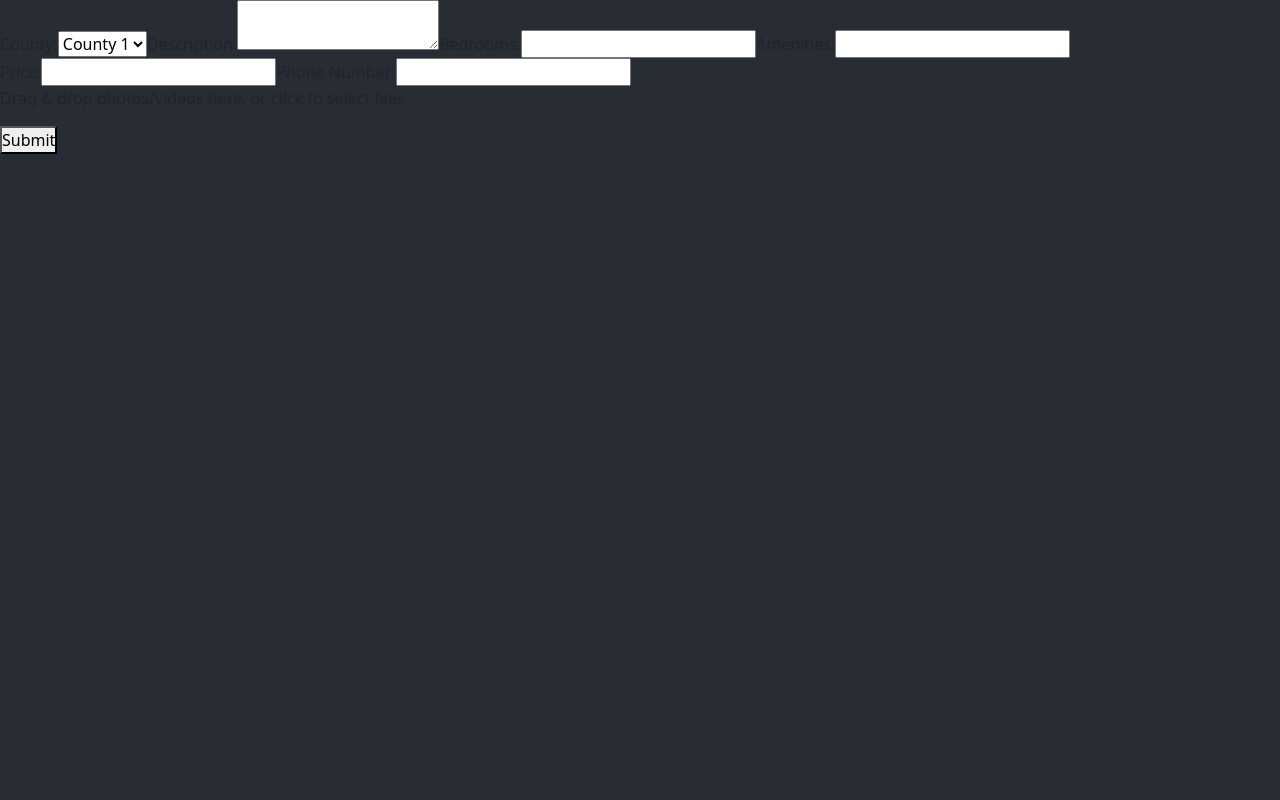
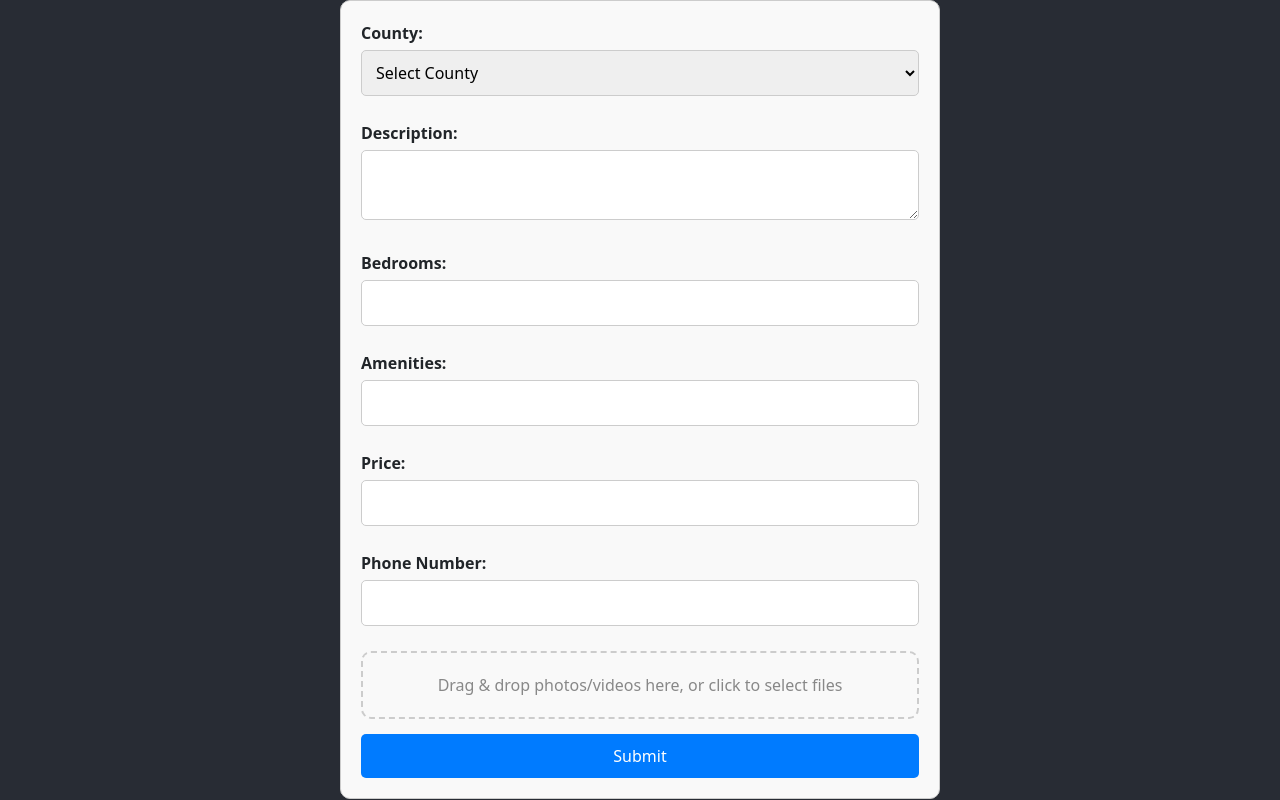
Before and after one commit to Trevor-Kayeyia-Madara/msamo, a React (Create React App) app: page /landlord-form in a window 1280 px wide. Built offline with nearby package versions, Linux system fonts and the light colour scheme.

Commit message:
I have added landlords

```diff
--- a/src/Pages/Landlord/index.js
+++ b/src/Pages/Landlord/index.js
@@ -1,10 +1,47 @@
 import React, { useState } from 'react';
 import axios from 'axios';
 import Dropzone from 'react-dropzone';
+import './land.css';
 
 const counties = [
-  { name: 'County 1', areas: ['Area 1-1', 'Area 1-2'] },
-  { name: 'County 2', areas: ['Area 2-1', 'Area 2-2'] },
+    { name: 'Nairobi', areas: [
+        'Bahati, Nairobi', 'Buruburu', 'Dagoretti', 'Dandora', 'Doonholm',
+        'Eastleigh, Nairobi', 'Embakasi', 'Embakasi Pipeline', 'Gatwekera',
+        'Gigiri', 'Githurai', 'Highridge', 'Hurlingham, Nairobi', 'Huruma',
+        'Imara Daima', 'Jericho, Nairobi', 'Kaloleni, Nairobi', 'Kambi Muru',
+        'Kamulu', 'Kangemi', 'Karen, Kenya', 'Kariobangi', 'Kasarani',
+        'Kawangware', 'Kayole', 'Kiambiu', 'Kibera', 'Kichinjio', 'Kileleshwa',
+        'Kilimani', 'Kisumu Ndogo', 'Kitisuru', 'Komarock', 'Korogocho',
+        'Kware, Nairobi', 'Kyuna', 'Laini Saba', 'Lang\'ata', 'Lavington, Nairobi',
+        'Lindi, Nairobi', 'Loresho', 'Lucky Summer', 'Madaraka Estate',
+        'Majengo, Nairobi', 'Makadara', 'Makongeni', 'Marurui', 'Mashimoni',
+        'Mathare', 'Mathare Valley', 'Matopeni', 'Mihang\'o', 'Mountain View, Nairobi',
+        'Mugumoini', 'Muirigo', 'Mukuru kwa Njenga', 'Mukuru slums', 'Muthangari',
+        'Mutuini', 'Mwiki', 'Nairobi West', 'Ng\'ando', 'Ngara, Nairobi',
+        'Njiru, Nairobi', 'Nyayo Estate', 'Nyayo Highrise', 'Ofafa', 'Pangani, Nairobi',
+        'Parklands, Nairobi', 'Pumwani', 'Raila', 'Riruta Satellite', 'Roysambu',
+        'Ruai', 'Ruaraka', 'Runda', 'Sarang\'ombe', 'Shauri Moyo', 'Shilanga',
+        'Siranga', 'South B', 'South C', 'Soweto East', 'Soweto West',
+        'Spring Valley, Nairobi', 'Starehe', 'Syokimau', 'Thome, Nairobi',
+        'Umoja, Nairobi', 'Upper Hill, Nairobi', 'Utawala', 'Uthiru', 'Waithaka',
+        'Westlands, Nairobi', 'Woodley, Nairobi', 'Zimmerman, Nairobi',
+        'Ziwani, Nairobi'
+      ]
+    },
+    { name: 'Mombasa', areas: [
+        'Mvita', 'Nyali', 'Changamwe', 'Jomvu', 'Kisauni', 'Likoni'
+      ]
+    },
+    { name: 'Kisumu', areas: [
+        'Mamboleo', 'Nyando', 'Bandani', 'Kisumu Central', 'Kondele',
+        'Lolwe Estate', 'Manyatta', 'Milimani', 'Muhoroni'
+      ]
+    },
+    { name: 'Eldoret', areas: ['Area 2-1', 'Area 2-2'] },
+    { name: 'Nakuru', areas: ['Area 1-1', 'Area 1-2'] },
+    { name: 'Kwale', areas: ['Area 2-1', 'Area 2-2'] },
+    { name: 'Machakos', areas: ['Area 1-1', 'Area 1-2'] },
+
     // Add all 47 counties and their areas
   ];
 
@@ -50,10 +87,11 @@ function LandlordForm() {
     };
 
     return (
-    <form onSubmit={handleSubmit}>
+      <form className="landlord-form" onSubmit={handleSubmit}>
         <label>
           County:
           <select value={selectedCounty} onChange={(e) => setSelectedCounty(e.target.value)}>
+            <option value="">Select County</option>
             {counties.map((county, index) => (
               <option key={index} value={county.name}>{county.name}</option>
             ))}
@@ -63,6 +101,7 @@ function LandlordForm() {
           <label>
             Area:
             <select value={selectedArea} onChange={(e) => setSelectedArea(e.target.value)}>
+              <option value="">Select Area</option>
               {counties.find(c => c.name === selectedCounty).areas.map((area, index) => (
                 <option key={index} value={area}>{area}</option>
               ))}
@@ -91,7 +130,7 @@ function LandlordForm() {
         </label>
         <Dropzone onDrop={handleDrop}>
           {({ getRootProps, getInputProps }) => (
-          <div {...getRootProps()}>
+            <div className="dropzone" {...getRootProps()}>
               <input {...getInputProps()} />
               <p>Drag & drop photos/videos here, or click to select files</p>
             </div>
--- /dev/null
+++ b/src/Pages/Landlord/land.css
@@ -0,0 +1,61 @@
+.landlord-form {
+    max-width: 600px;
+    margin: 0 auto;
+    padding: 20px;
+    border: 1px solid #ccc;
+    border-radius: 10px;
+    background-color: #f9f9f9;
+  }
+
+  .landlord-form label {
+    display: block;
+    margin-bottom: 10px;
+    font-weight: bold;
+  }
+
+  .landlord-form input[type="text"],
+  .landlord-form input[type="number"],
+  .landlord-form textarea,
+  .landlord-form select {
+    width: 100%;
+    padding: 10px;
+    margin-top: 5px;
+    margin-bottom: 15px;
+    border: 1px solid #ccc;
+    border-radius: 5px;
+  }
+
+  .landlord-form textarea {
+    resize: vertical;
+  }
+
+  .dropzone {
+    width: 100%;
+    padding: 20px;
+    border: 2px dashed #ccc;
+    border-radius: 10px;
+    text-align: center;
+    margin-bottom: 15px;
+    cursor: pointer;
+  }
+
+  .dropzone p {
+    margin: 0;
+    color: #888;
+  }
+
+  .landlord-form button {
+    display: block;
+    width: 100%;
+    padding: 10px;
+    background-color: #007bff;
+    color: white;
+    border: none;
+    border-radius: 5px;
+    font-size: 16px;
+    cursor: pointer;
+  }
+
+  .landlord-form button:hover {
+    background-color: #0056b3;
+  }
```
Lines whose indentation alone changed are shown as unchanged.
